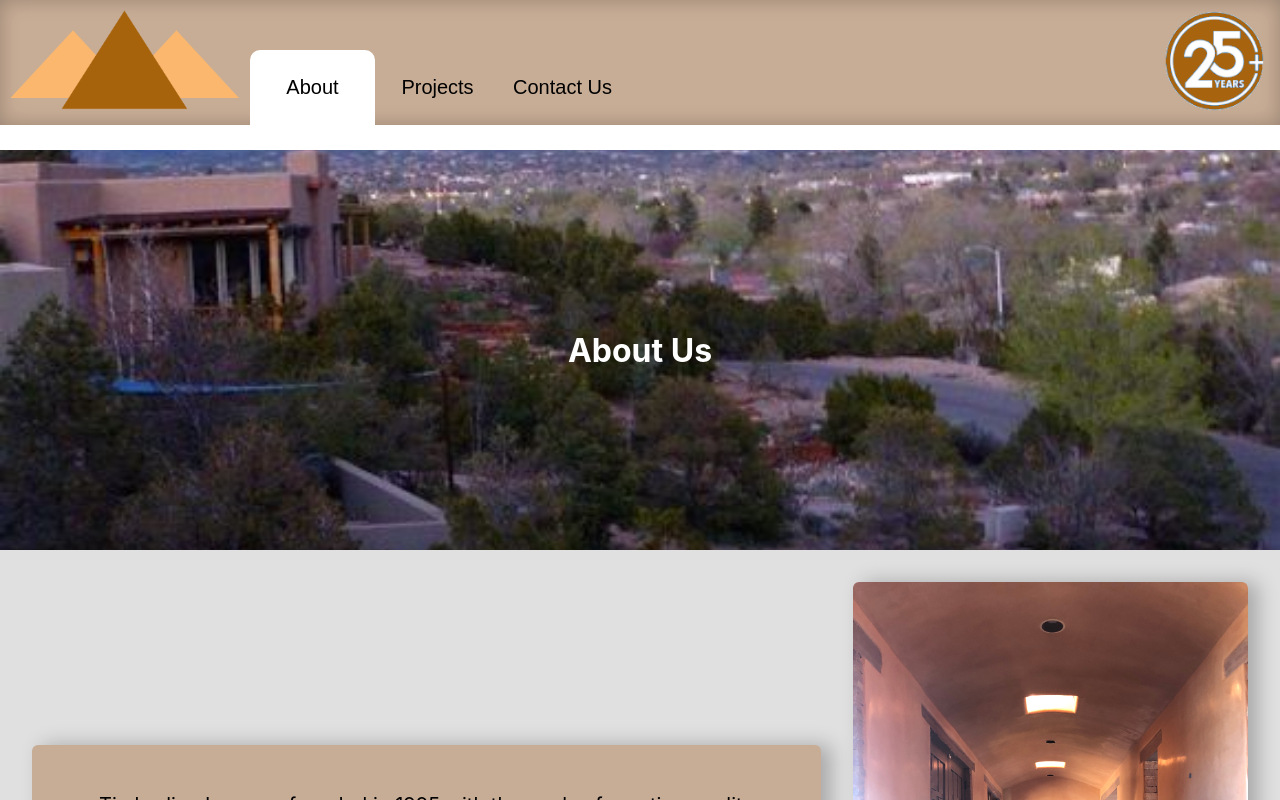
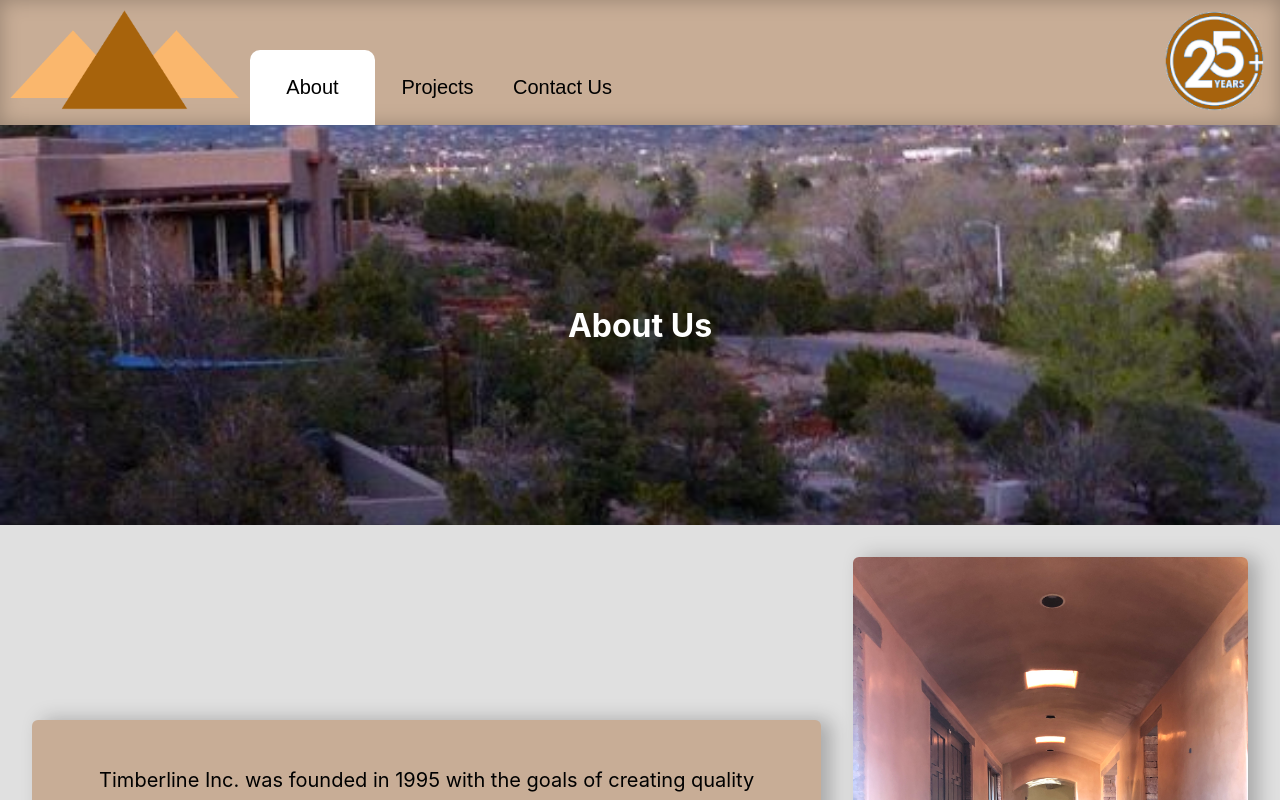
Before and after one commit to N-Gibson/Timberline, a React (Create React App) app: page /about in a window 1280 px wide. Shown: the top 800 px of the page. Built offline with nearby package versions, Linux system fonts and the light colour scheme.

Commit message:
Update about scss

```diff
--- a/src/@timberline/Components/About/About.scss
+++ b/src/@timberline/Components/About/About.scss
@@ -4,10 +4,10 @@
   grid-template-columns: 2fr 1fr;
   grid-template-rows: 1fr 1fr;
   grid-template-areas:
-    "about about"
-    "narrative bucket";
+    'about about'
+    'narrative bucket';
   height: auto;
-  text-align: "left";
+  text-align: 'left';
 }
 
 #about_article {
@@ -25,11 +25,11 @@
 }
 
 .about_banner_container {
-  padding-top: 150px;
+  padding-top: 125px;
 }
 
 #about_banner {
-  background-image: url("../../assets/Purple_Aster.jpg");
+  background-image: url('../../assets/Purple_Aster.jpg');
   background-repeat: no-repeat;
   background-attachment: fixed;
   height: 25rem;
```
